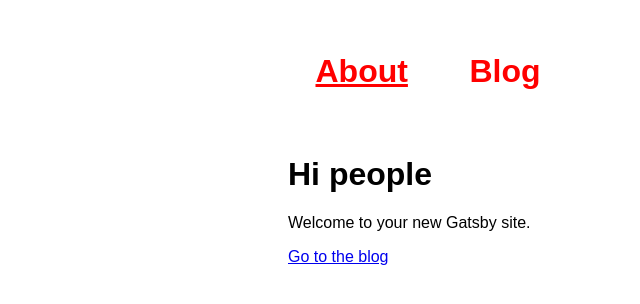
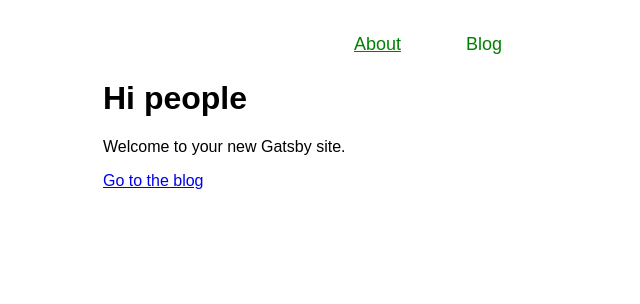
Before and after one commit to lwkchan/personal-blog, a Gatsby site: page / in a window 1280 px wide. Shown: the whole page, without its empty margins (212-852 px from the left). Built offline with nearby package versions, Linux system fonts and the light colour scheme; Gatsby itself is replaced by a stand-in of ours.

Commit message:
styles: small changes to see what it looks like before branching

```diff
--- a/src/components/article-preview/article-preview.module.css
+++ b/src/components/article-preview/article-preview.module.css
@@ -4,6 +4,7 @@
     display: flex;
     justify-content: space-around;
     margin: 30px auto;
+    height: 130px;
 }
 
 .details {
--- a/src/components/header/header.module.css
+++ b/src/components/header/header.module.css
@@ -1,6 +1,5 @@
 .content {
    margin: 0 auto;
-   padding: 1.45rem 1.0875rem;
    text-align: center;
 }
 .heading {
@@ -9,6 +8,8 @@
 }
 .link {
     margin: 5%;
-    color: red;
+    color: green;
     text-decoration: unset;
+    font-weight: initial;
+    font-size: large;
 }
--- a/src/components/layout/layout.js
+++ b/src/components/layout/layout.js
@@ -5,7 +5,6 @@ import styles from './layout.module.css'
 
 const Layout = ({ children, siteTitle, pageName }) =>
 (
-
     <div className={styles.body}>
       <Helmet title={siteTitle}/>
       <div className={styles.layout}>
--- a/src/pages/styles/blog.module.css
+++ b/src/pages/styles/blog.module.css
@@ -1,3 +1,3 @@
-.blogList {
+/* .blogList {
     max-width: 1000px;
-}
+} */
--- a/src/pages/styles/index.module.css
+++ b/src/pages/styles/index.module.css
@@ -1,4 +1,4 @@
-.text {
+/* .text {
     max-width: 280px;
     margin: 0 auto;
-}
+} */
```
